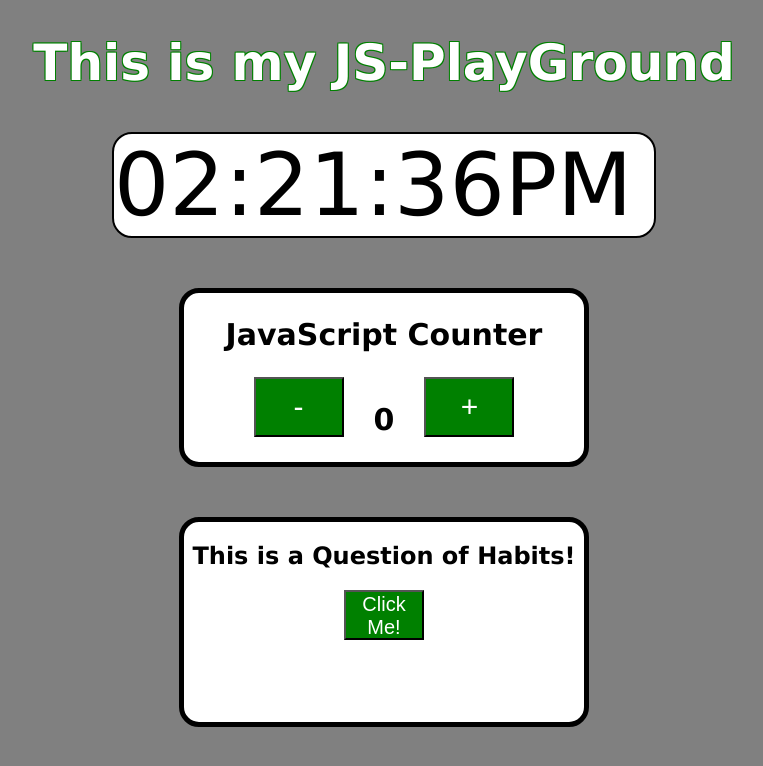
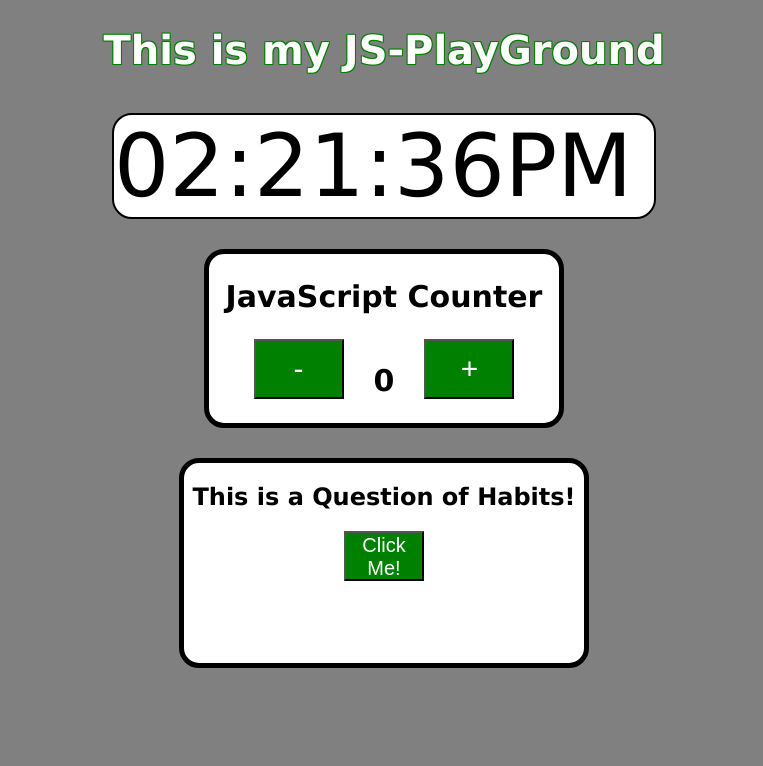
Before and after one commit to kiketion/Clock-CounterJS, a plain HTML site: page index.html in a window 1280 px wide. Shown: the whole page, without its empty margins (256-1019 px from the left). Drawn offline with Linux system fonts and the light colour scheme.

Commit message:
title details

```diff
--- a/style.css
+++ b/style.css
@@ -9,7 +9,7 @@ body {
 .main-title {
   text-align: center;
   color: white;
-  font-size: 50px;
+  font-size: 40px;
   text-shadow: -1px 1px 0 green, 1px 1px 0 green, 1px -1px 0 green,
     -1px -1px 0 green;
 }
@@ -59,11 +59,11 @@ body {
 }
 
 .counter-container {
-  margin-top: 50px;
+  margin-top: 30px;
   background-color: white;
   border: 5px solid black;
   border-radius: 20px;
-  width: 400px;
+  width: 350px;
   margin-left: auto;
   margin-right: auto;
 }
@@ -71,7 +71,7 @@ body {
 /* Habits Question */
 
 #habits {
-  margin-top: 50px;
+  margin-top: 30px;
   background-color: white;
   border: 5px solid black;
   border-radius: 20px;
```
